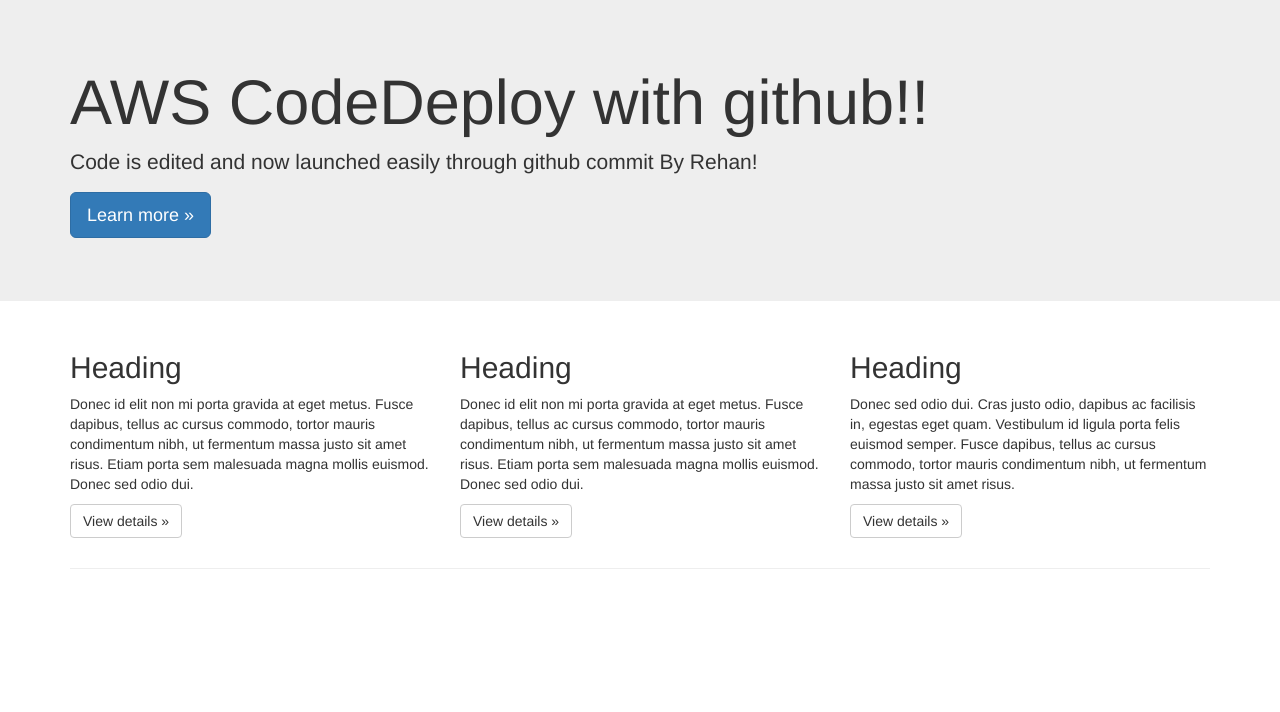
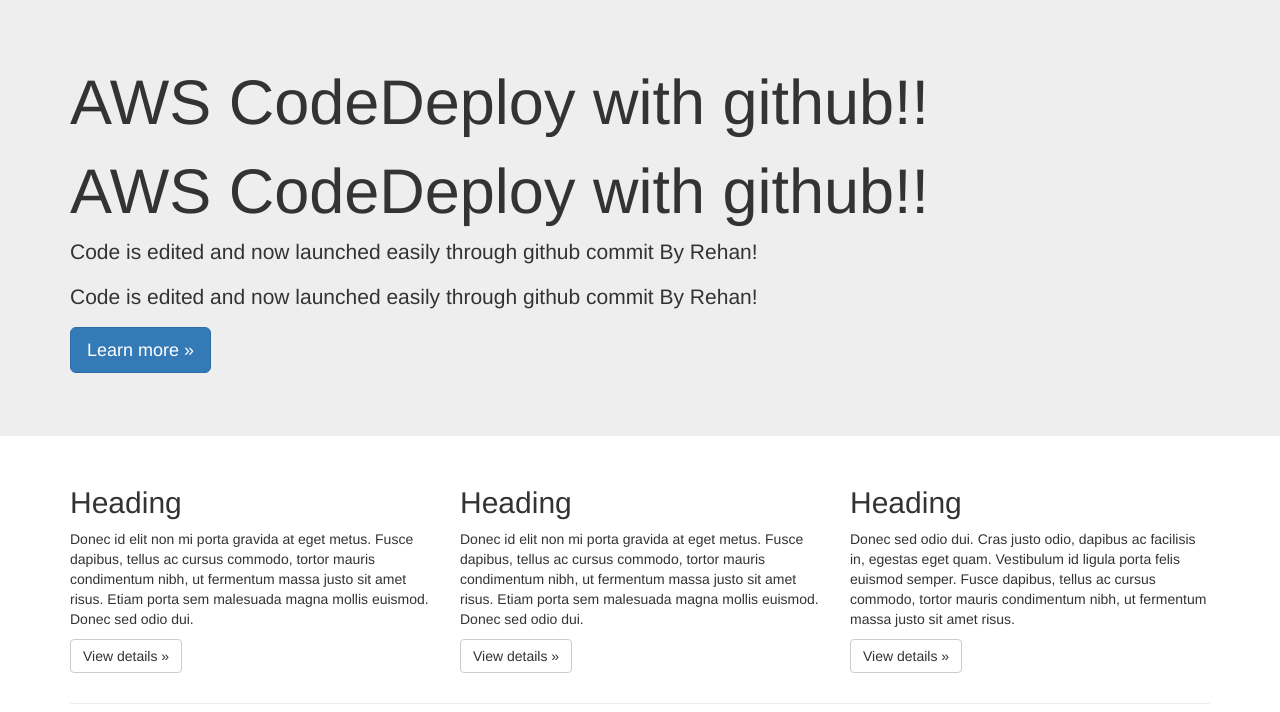
Before and after one commit to Rehans2000/CodeDelploy, a plain HTML site: page index.html in a window 1280 px wide. Drawn offline with nearby package versions, Linux system fonts and the light colour scheme.

Commit message:
index.html

```diff
--- a/index.html
+++ b/index.html
@@ -14,6 +14,8 @@
     <div class="jumbotron">
       <div class="container">
         <h1>AWS CodeDeploy with github!!</h1>
+        <h1>AWS CodeDeploy with github!!</h1>
+        <p>Code is edited and now launched easily through github commit By Rehan!</p>
         <p>Code is edited and now launched easily through github commit By Rehan!</p>
         <p><a class="btn btn-primary btn-lg" href="#" role="button">Learn more &raquo;</a></p>
       </div>
```
